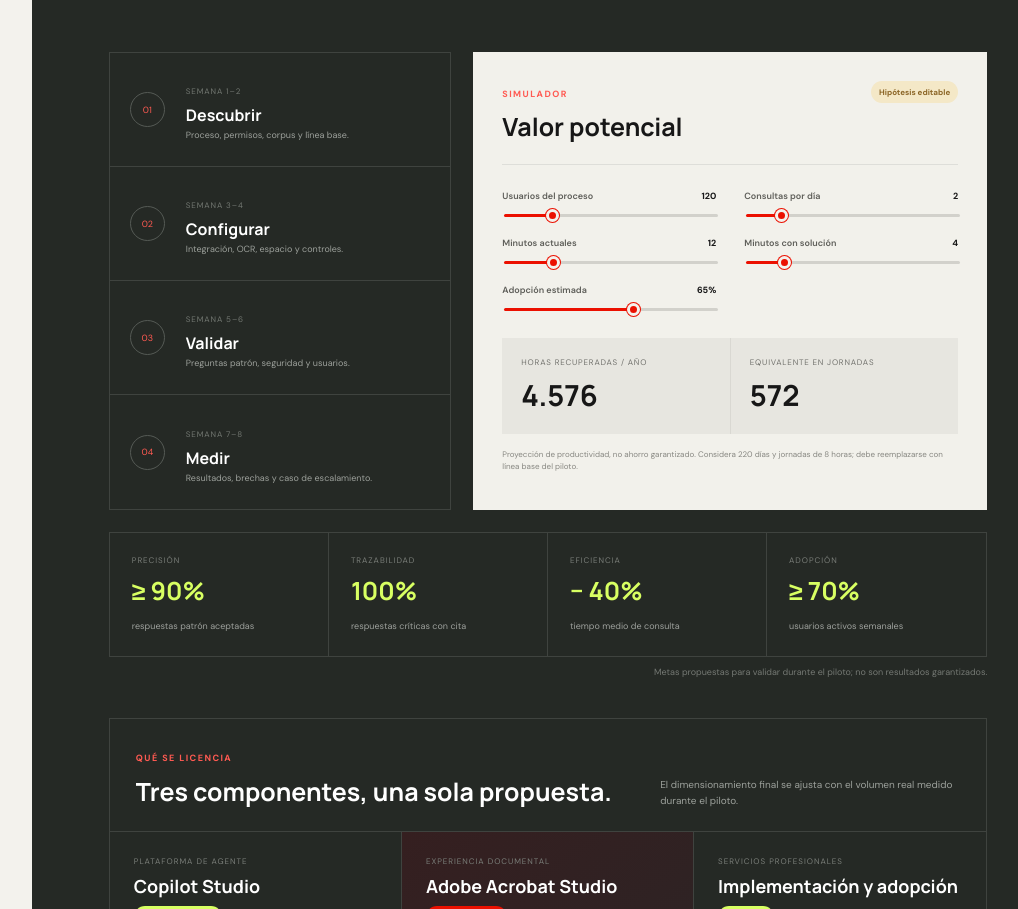
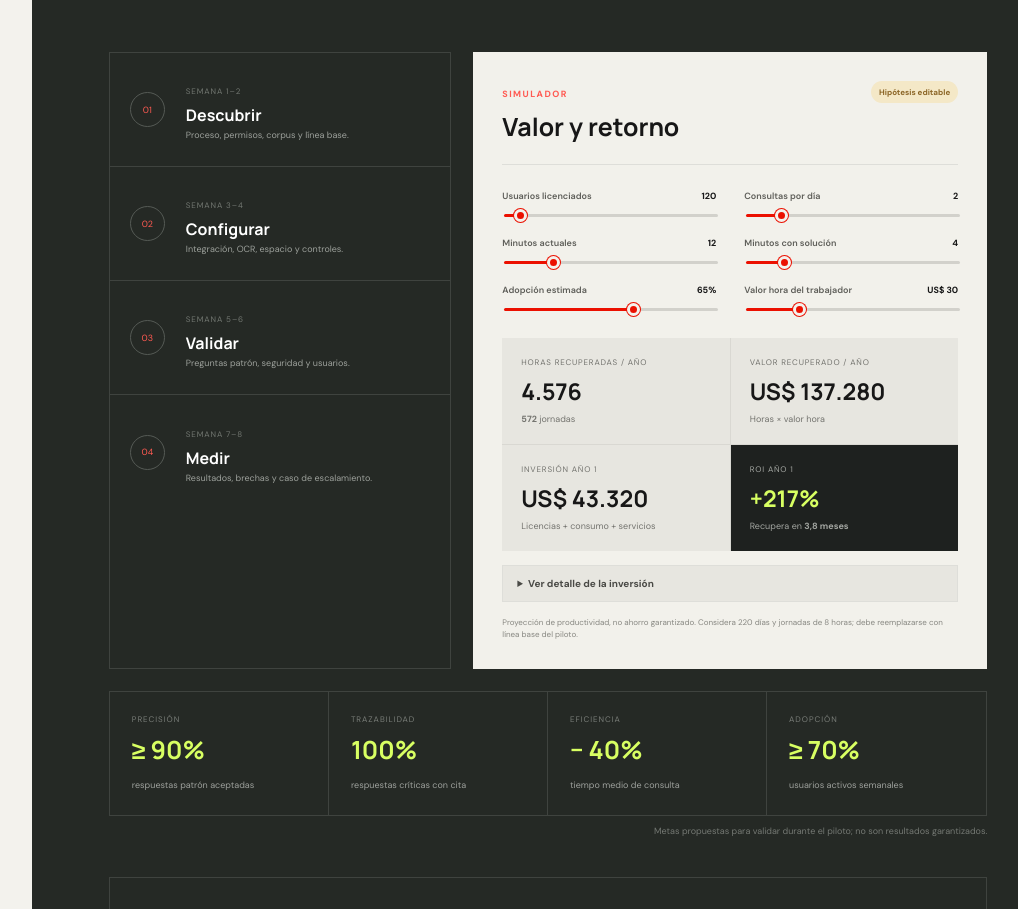
Before and after one commit to Carloszerpav/dashboard-minera, a plain HTML site: page index.html in a window 1280 px wide. Shown: the part 7895-8804 px from the top of the page, without its empty margins (216-1234 px from the left). Drawn offline with Linux system fonts and the light colour scheme.

Commit message:
Agregar ROI al simulador del piloto
Inversión automática según usuarios: Acrobat Studio US$306/usuario/año,
consumo estimado de Copilot Studio por paquetes de créditos y 45 h de
servicios a US$40. Nuevo control de valor hora y detalle de inversión plegable.

Co-Authored-By: Claude Opus 5.5 <noreply@anthropic.com>
Claude-Session: https://claude.ai/code/session_01UY321Bjzw9K6xwMsT3dQAK

```diff
--- a/app.js
+++ b/app.js
@@ -375,8 +375,21 @@ document.querySelector(".view-toggle").addEventListener("click", (event) => {
   document.body.classList.toggle("technical-view", button.dataset.view === "technical");
 });
 
-const ranges = ["users", "queries", "current", "future", "adoption"];
+const ranges = ["users", "queries", "current", "future", "adoption", "rate"];
 const formatter = new Intl.NumberFormat("es-CL", { maximumFractionDigits: 0 });
+const usd = (value) => `US$ ${formatter.format(value)}`;
+
+// Supuestos de costo (USD). Ajustar aquí si cambian los precios cotizados.
+const pricing = {
+  workDays: 220,
+  acrobatPerUserYear: 306,
+  servicesHours: 45,
+  servicesRate: 40,
+  copilotPackMonth: 200, // paquete de 25.000 créditos/mes
+  creditsPerPack: 25000,
+  creditsPerQuery: 12, // respuesta generativa basada en documentos del repositorio
+  creditMargin: 1.2, // margen por acciones del agente
+};
 
 function updateRangeFill(input) {
   const percentage =
@@ -384,26 +397,54 @@ function updateRangeFill(input) {
   input.style.setProperty("--fill", `${percentage}%`);
 }
 
+function setText(id, text) {
+  document.querySelector(`#${id}`).textContent = text;
+}
+
 function calculateValue() {
-  const users = Number(document.querySelector("#users").value);
-  const queries = Number(document.querySelector("#queries").value);
-  const current = Number(document.querySelector("#current").value);
-  const future = Number(document.querySelector("#future").value);
-  const adoption = Number(document.querySelector("#adoption").value) / 100;
-  const minutesSaved = Math.max(0, current - future);
-  const hours = (users * queries * minutesSaved * 220 * adoption) / 60;
-  const days = hours / 8;
+  const value = (id) => Number(document.querySelector(`#${id}`).value);
+  const users = value("users");
+  const queries = value("queries");
+  const adoption = value("adoption") / 100;
+  const minutesSaved = Math.max(0, value("current") - value("future"));
 
-  document.querySelector("#hoursResult").textContent = formatter.format(hours);
-  document.querySelector("#daysResult").textContent = formatter.format(days);
+  const yearlyQueries = users * queries * pricing.workDays * adoption;
+  const hours = (yearlyQueries * minutesSaved) / 60;
+  const recovered = hours * value("rate");
+
+  const monthlyCredits = (yearlyQueries / 12) * pricing.creditsPerQuery * pricing.creditMargin;
+  const packs = Math.max(1, Math.ceil(monthlyCredits / pricing.creditsPerPack));
+  const acrobatCost = users * pricing.acrobatPerUserYear;
+  const copilotCost = packs * pricing.copilotPackMonth * 12;
+  const servicesCost = pricing.servicesHours * pricing.servicesRate;
+  const investment = acrobatCost + copilotCost + servicesCost;
+
+  const roi = ((recovered - investment) / investment) * 100;
+  const paybackMonths = recovered > 0 ? investment / (recovered / 12) : Infinity;
+
+  setText("hoursResult", formatter.format(hours));
+  setText("daysResult", formatter.format(hours / 8));
+  setText("valueResult", usd(recovered));
+  setText("investResult", usd(investment));
+  setText("roiResult", `${roi >= 0 ? "+" : ""}${formatter.format(roi)}%`);
+  setText(
+    "paybackResult",
+    paybackMonths > 36 ? "más de 36 meses" : `${paybackMonths.toFixed(1).replace(".", ",")} meses`,
+  );
+  document.querySelector(".roi-tile").classList.toggle("negative", roi < 0);
+  setText("licCount", formatter.format(users));
+  setText("packCount", formatter.format(packs));
+  setText("acrobatCost", usd(acrobatCost));
+  setText("copilotCost", usd(copilotCost));
+  setText("servicesCost", usd(servicesCost));
 }
 
 ranges.forEach((id) => {
   const input = document.querySelector(`#${id}`);
   const output = document.querySelector(`#${id}Out`);
-  const suffix = id === "adoption" ? "%" : "";
+  const format = (v) => (id === "adoption" ? `${v}%` : id === "rate" ? `US$ ${v}` : v);
   const update = () => {
-    output.textContent = `${input.value}${suffix}`;
+    output.textContent = format(input.value);
     updateRangeFill(input);
     calculateValue();
   };
--- a/index.html
+++ b/index.html
@@ -643,13 +643,13 @@
 
             <div class="calculator">
               <div class="calculator-head">
-                <div><span class="mini-label copper">SIMULADOR</span><h3>Valor potencial</h3></div>
+                <div><span class="mini-label copper">SIMULADOR</span><h3>Valor y retorno</h3></div>
                 <span class="hypothesis">Hipótesis editable</span>
               </div>
               <div class="calculator-inputs">
                 <label>
-                  <span>Usuarios del proceso <output id="usersOut">120</output></span>
-                  <input id="users" type="range" min="20" max="500" step="10" value="120" />
+                  <span>Usuarios licenciados <output id="usersOut">120</output></span>
+                  <input id="users" type="range" min="100" max="500" step="10" value="120" />
                 </label>
                 <label>
                   <span>Consultas por día <output id="queriesOut">2</output></span>
@@ -667,11 +667,42 @@
                   <span>Adopción estimada <output id="adoptionOut">65%</output></span>
                   <input id="adoption" type="range" min="10" max="100" step="5" value="65" />
                 </label>
+                <label>
+                  <span>Valor hora del trabajador <output id="rateOut">US$ 30</output></span>
+                  <input id="rate" type="range" min="15" max="80" step="5" value="30" />
+                </label>
               </div>
               <div class="calculator-result">
-                <div><small>HORAS RECUPERADAS / AÑO</small><strong id="hoursResult">0</strong></div>
-                <div><small>EQUIVALENTE EN JORNADAS</small><strong id="daysResult">0</strong></div>
+                <div>
+                  <small>HORAS RECUPERADAS / AÑO</small><strong id="hoursResult">0</strong>
+                  <span><b id="daysResult">0</b> jornadas</span>
+                </div>
+                <div>
+                  <small>VALOR RECUPERADO / AÑO</small><strong id="valueResult">0</strong>
+                  <span>Horas × valor hora</span>
+                </div>
+                <div>
+                  <small>INVERSIÓN AÑO 1</small><strong id="investResult">0</strong>
+                  <span>Licencias + consumo + servicios</span>
+                </div>
+                <div class="roi-tile">
+                  <small>ROI AÑO 1</small><strong id="roiResult">0</strong>
+                  <span>Recupera en <b id="paybackResult">0</b></span>
+                </div>
               </div>
+              <details class="cost-breakdown">
+                <summary>Ver detalle de la inversión</summary>
+                <ul>
+                  <li><span>Acrobat Studio · <em id="licCount">120</em> licencias × US$ 306/año</span><b id="acrobatCost">0</b></li>
+                  <li><span>Copilot Studio · <em id="packCount">0</em> paquete(s) de 25.000 créditos/mes</span><b id="copilotCost">0</b></li>
+                  <li><span>Servicios profesionales · 45 h × US$ 40</span><b id="servicesCost">0</b></li>
+                </ul>
+                <p>
+                  Copilot Studio: US$ 200 por paquete mensual; se estiman ~12 créditos por respuesta
+                  basada en documentos del repositorio, más 20% de margen por acciones del agente.
+                  Precio referencial sujeto a cotización.
+                </p>
+              </details>
               <p>
                 Proyección de productividad, no ahorro garantizado. Considera 220 días y jornadas
                 de 8 horas; debe reemplazarse con línea base del piloto.
--- a/styles.css
+++ b/styles.css
@@ -2835,6 +2835,96 @@ footer {
   .adoption-track article { border-right: 0; border-bottom: 1px solid #3f433f; }
 }
 
+/* ---- Simulador con ROI ---- */
+.calculator-result {
+  grid-template-columns: repeat(2, minmax(0, 1fr));
+}
+
+.calculator-result > div > span {
+  display: block;
+  margin-top: 6px;
+  color: #74746f;
+  font-size: 9px;
+}
+
+.calculator-result strong {
+  font-size: 23px;
+  white-space: nowrap;
+}
+
+.roi-tile {
+  color: white;
+  background: var(--charcoal) !important;
+}
+
+.roi-tile small,
+.roi-tile > span {
+  color: #a3a6a1 !important;
+}
+
+.roi-tile strong {
+  color: var(--lime);
+}
+
+.roi-tile.negative strong {
+  color: var(--copper-light);
+}
+
+.cost-breakdown {
+  margin-top: 14px;
+  border: 1px solid var(--line);
+  background: #e7e6e0;
+}
+
+.cost-breakdown summary {
+  padding: 11px 14px;
+  color: #4a4a46;
+  cursor: pointer;
+  font-size: 10px;
+  font-weight: 700;
+}
+
+.cost-breakdown ul {
+  display: grid;
+  gap: 6px;
+  margin: 0;
+  padding: 0 14px 10px;
+  list-style: none;
+}
+
+.cost-breakdown li {
+  display: flex;
+  justify-content: space-between;
+  gap: 12px;
+  padding-bottom: 6px;
+  border-bottom: 1px solid #d4d3cd;
+  color: #5e5e59;
+  font-size: 10px;
+}
+
+.cost-breakdown em {
+  font-style: normal;
+  font-weight: 700;
+}
+
+.cost-breakdown b {
+  white-space: nowrap;
+}
+
+.cost-breakdown p {
+  margin: 0;
+  padding: 0 14px 12px;
+  color: #878781;
+  font-size: 8.5px;
+  line-height: 1.5;
+}
+
+@media (max-width: 560px) {
+  .calculator { padding: 22px 18px; }
+  .calculator-result > div { padding: 15px 12px; }
+  .calculator-result strong { font-size: 18px; }
+}
+
 @media (prefers-reduced-motion: reduce) {
   html { scroll-behavior: auto; }
   *, *::before, *::after {
```
Also changed, not shown: d_calc.png (added), m_calc.png (added).
